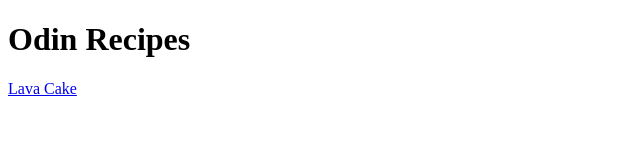
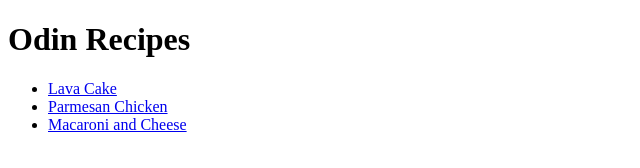
Before and after one commit to KaylaJoht/odin-recipes, a plain HTML site: page index.html in a window 1280 px wide. Shown: the whole page, without its empty margins (0-640 px from the left). Drawn offline with Linux system fonts and the light colour scheme.

Commit message:
Added links to index.html

```diff
--- a/index.html
+++ b/index.html
@@ -7,6 +7,10 @@
 </head>
 <body>
     <h1>Odin Recipes</h1>
-    <a href="recipes/lava_cake.html">Lava Cake</a>
+    <ul>
+        <li><a href="recipes/lava_cake.html">Lava Cake</a></li>
+        <li><a href="recipes/chicken_parm.html">Parmesan Chicken</a></li>
+        <li><a href="recipes/mac_and_cheese.html">Macaroni and Cheese</a></li>
+    </ul>
 </body>
 </html>
```
